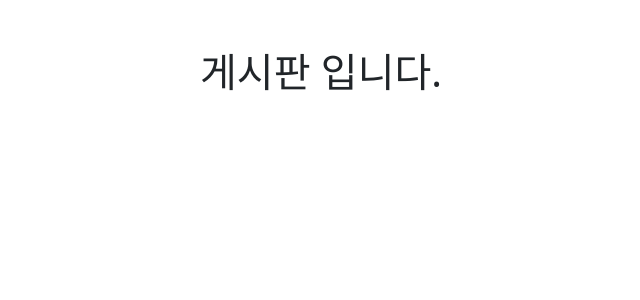
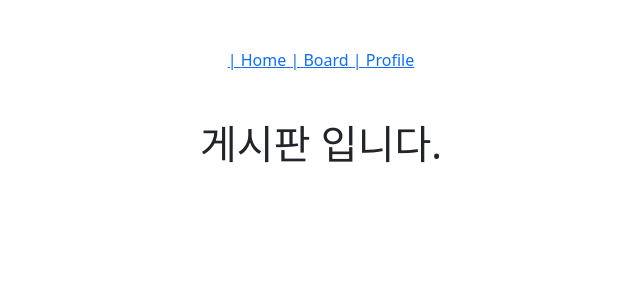
Before and after one commit to dayoung077/react-vite-ydy-example2, a React (Vite) app: page /board in a window 1280 px wide. Shown: the top 300 px of the page, without its empty margins (319-959 px from the left). Built offline with nearby package versions, Linux system fonts and the light colour scheme.

Commit message:
라우터 링크 완성

```diff
--- a/src/App.jsx
+++ b/src/App.jsx
@@ -1,22 +1,29 @@
 import { useState } from 'react'
 import 'bootstrap/dist/css/bootstrap.min.css'
 import BootStrapButton from './BootstrapExample'
+import Header from './components/Header'
 import { BrowserRouter, Routes, Route } from 'react-router-dom'
 import HomePage from './pages/HomePage'
 import BoardPage from './pages/BoardPage'
 import ProfilePage from './pages/ProfilePage'
-// import reactLogo from './assets/react.svg'
-// import viteLogo from '/vite.svg'
-// import './App.css'
+import routes from './route/Routes'
+import HeaderNav from './components/HeaderNav'
 
 function App() {
   return (
     <>
       <BrowserRouter>
+        <HeaderNav></HeaderNav>
         <Routes>
-          <Route path="/" element={<HomePage />}></Route>
-          <Route path="/board" element={<BoardPage />}></Route>
-          <Route path="/profile" element={<ProfilePage />}></Route>
+          {routes.map((route, index) => {
+            return (
+              <Route
+                key={route.path || index}
+                path={route.path}
+                element={route.element}
+              ></Route>
+            )
+          })}
         </Routes>
       </BrowserRouter>
     </>
--- /dev/null
+++ b/src/components/HeaderNav.jsx
@@ -0,0 +1,25 @@
+import React from 'react'
+import { Link } from 'react-router-dom'
+import routes from '../route/Routes'
+
+export const HeaderNav = () => {
+  return (
+    <div class="text-center mt-5">
+      {
+        /*
+      <Link to={'/'}>Home</Link> |
+      <Link to={'/board'}>board</Link> |
+      <Link to={'/profile'}>profile</Link> |
+      */
+        routes.map((route, index) => (
+          <Link key={route.path || index} to={route.path}>
+            {' '}
+            | {route.title}
+          </Link>
+        ))
+      }
+    </div>
+  )
+}
+
+export default HeaderNav
--- a/src/route/Routes.jsx
+++ b/src/route/Routes.jsx
@@ -1,9 +1,27 @@
-import React from 'react'
+import React, { Component } from 'react'
+import HomePage from '../pages/HomePage'
+import BoardPage from '../pages/BoardPage'
+import ProfilePage from '../pages/ProfilePage'
 
-export default [
+// React Routes, Route 사용 시 배열로 관리하기
+const routes = [
   {
-    Path: '/',
+    path: '/',
+    element: <HomePage />,
+    title: 'Home',
+  },
 
-    component: Home,
+  {
+    path: '/board',
+    element: <BoardPage />,
+    title: 'Board',
+  },
+
+  {
+    path: '/profile',
+    element: <ProfilePage />,
+    title: 'Profile',
   },
 ]
+
+export default routes
```
